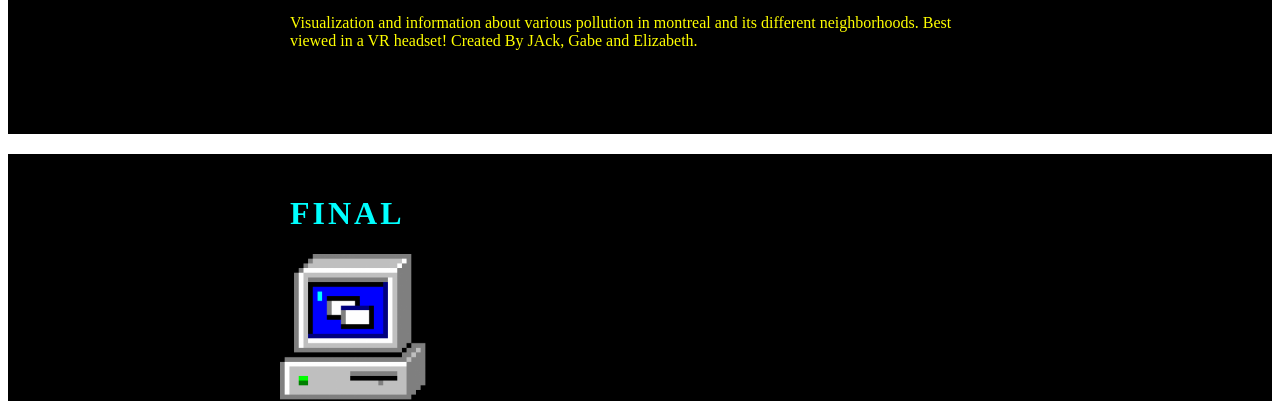
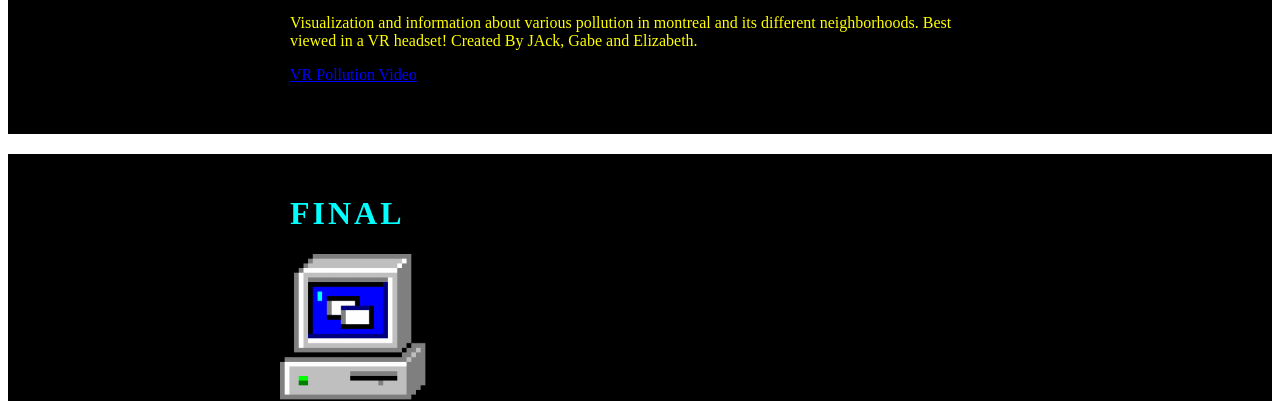
Before and after one commit to MrJackio/MrJackio.github.io, a plain HTML site: page index.html in a window 1280 px wide. Shown: the part 5414-5815 px from the top of the page. Drawn offline with Linux system fonts and the light colour scheme.

Commit message:
added video link

```diff
--- a/index.html
+++ b/index.html
@@ -148,6 +148,7 @@
 	  <div class="article">
 <p>Visualization and information about various pollution in montreal and its different neighborhoods. Best viewed in a VR headset! Created By JAck, Gabe and Elizabeth.</p>
 </div>
+ <a href="https://www.youtube.com/watch?v=Uu9OuOkZXnw&feature=youtu.be">VR Pollution Video</a>
 
 
   </div>
```
